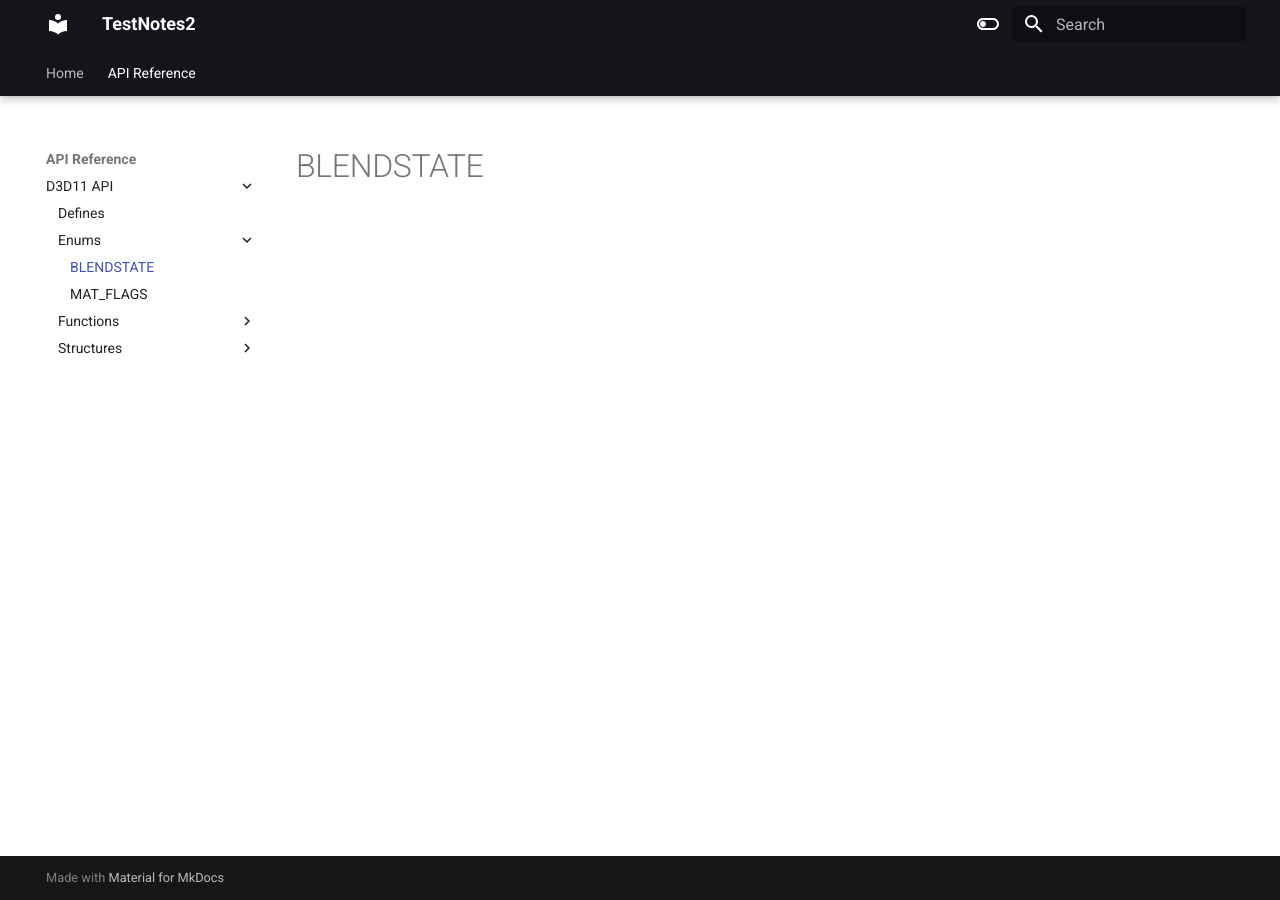
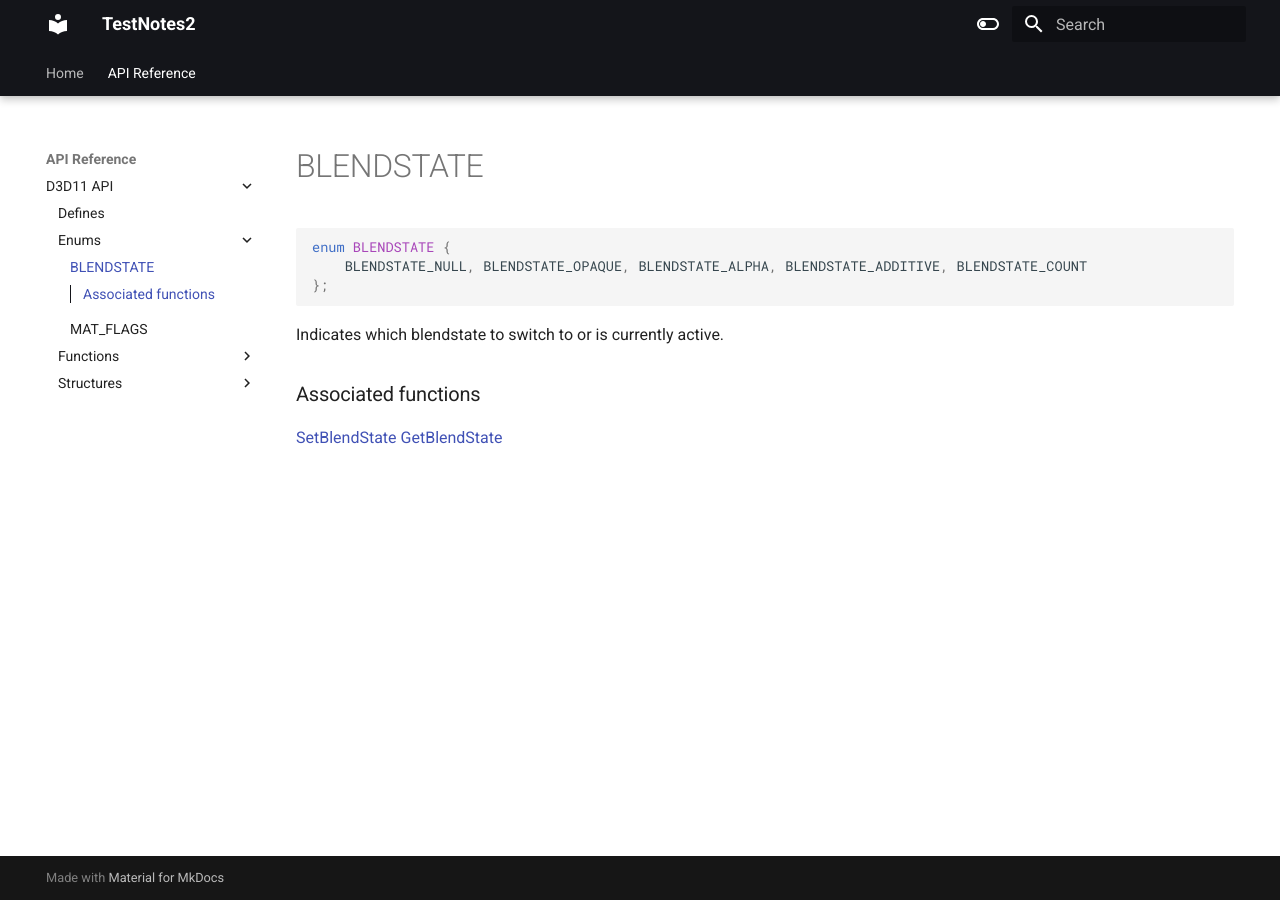
Before and after one commit to erichederstedt/TempEngineDocs, an MkDocs documentation site: the page built from docs/API Reference/D3D11 API/Enums/BLENDSTATE.md, in a window 1280 px wide. Built offline with MkDocs 1.6.1 and Material for MkDocs 9.7.7, drawn with Linux system fonts in a browser that asks for light colours.

Commit message:
PUSH NOTE : BLENDSTATE.md

````diff
--- a/docs/API Reference/D3D11 API/Enums/BLENDSTATE.md
+++ b/docs/API Reference/D3D11 API/Enums/BLENDSTATE.md
@@ -1 +1,14 @@
 # BLENDSTATE
+
+```c++
+enum BLENDSTATE {
+    BLENDSTATE_NULL, BLENDSTATE_OPAQUE, BLENDSTATE_ALPHA, BLENDSTATE_ADDITIVE, BLENDSTATE_COUNT
+};
+```
+
+Indicates which blendstate to switch to or is currently active.
+
+
+### Associated functions
+[SetBlendState](../Functions/SetBlendState.md)
+[GetBlendState](../Functions/GetBlendState.md)
````
